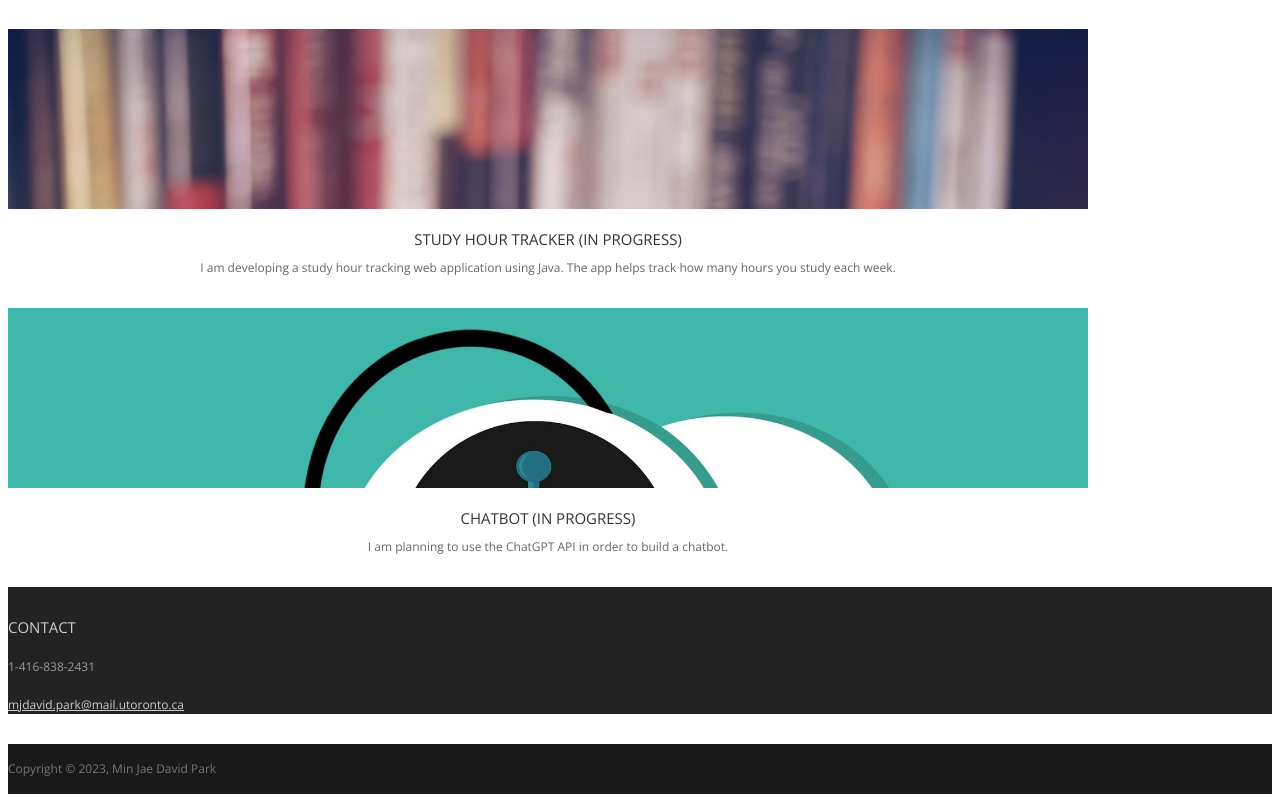
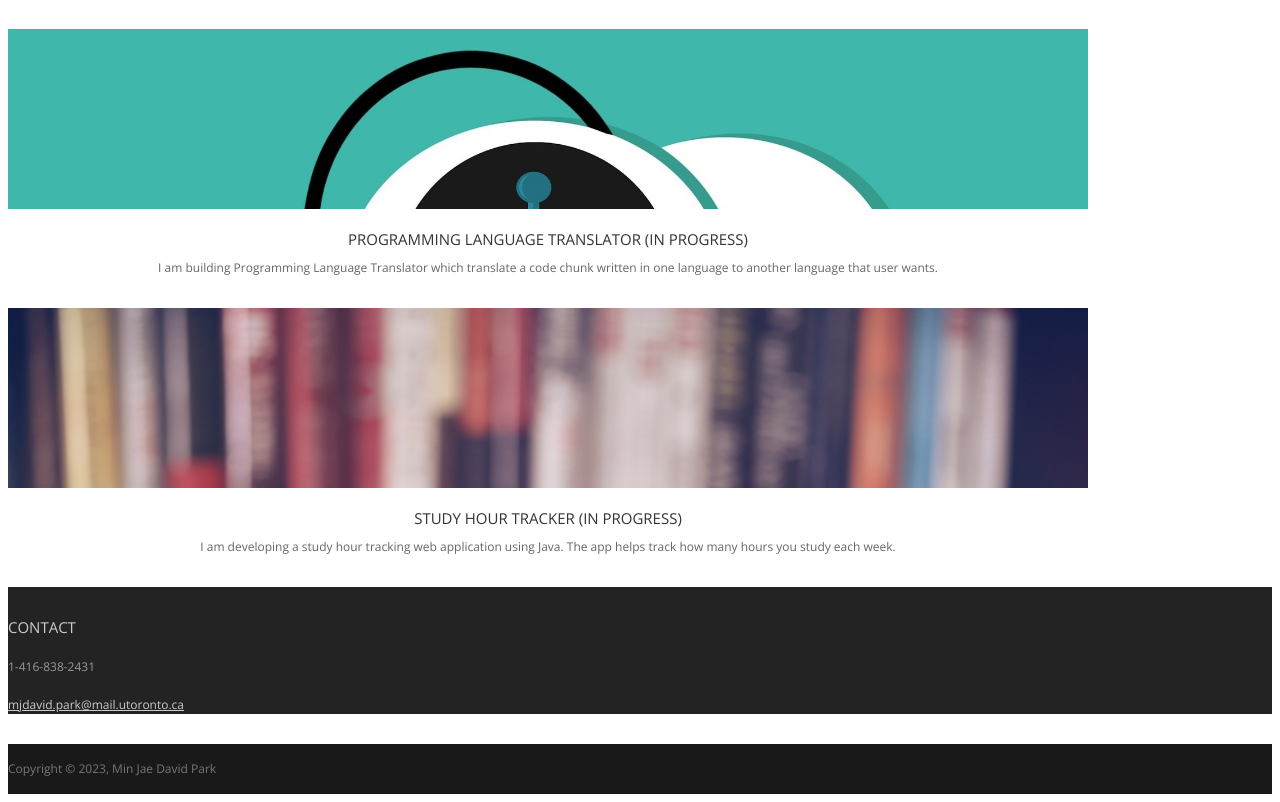
Before and after one commit to minjaedavidpark/minjaedavidpark.github.io, a plain HTML site: page index.html in a window 1280 px wide. Shown: the part 915-1717 px from the top of the page. Drawn offline with nearby package versions, Linux system fonts and the light colour scheme; some icons are missing; a web font is replaced by a local one.

Commit message:
Update index.html

```diff
--- a/index.html
+++ b/index.html
@@ -91,6 +91,19 @@
 				<div class="col-xs-12 col-sm-6 col-md-4 col-lg-4">
 					<a class="thumbnail" href="">
 						<span class="img">
+							<img src="assets/images/chatbot.jpg" alt="">
+							<span class="cover"><span class="more">Learn More &rarr;</span></span>
+						</span>
+						<span class="title">Programming Language Translator (In Progress)</span>
+					</a>
+					<span class="details">I am building Programming Language Translator which translate a code chunk written in one language to another language that user wants.  </span>
+					<h4></h4>
+					<p></p>
+				</div>
+
+				<div class="col-xs-12 col-sm-6 col-md-4 col-lg-4">
+					<a class="thumbnail" href="">
+						<span class="img">
 							<img src="assets/images/study.jpg" alt="">
 							<span class="cover"><span class="more">Learn More &rarr;</span></span>
 						</span>
@@ -103,18 +116,7 @@
 					<p></p>
 				</div>
 
-				<div class="col-xs-12 col-sm-6 col-md-4 col-lg-4">
-					<a class="thumbnail" href="">
-						<span class="img">
-							<img src="assets/images/chatbot.jpg" alt="">
-							<span class="cover"><span class="more">Learn More &rarr;</span></span>
-						</span>
-						<span class="title">Chatbot (In Progress)</span>
-					</a>
-					<span class="details">I am planning to use the ChatGPT API in order to build a chatbot. </span>
-					<h4></h4>
-					<p></p>
-				</div>
+
 
 
 			</div>
```
